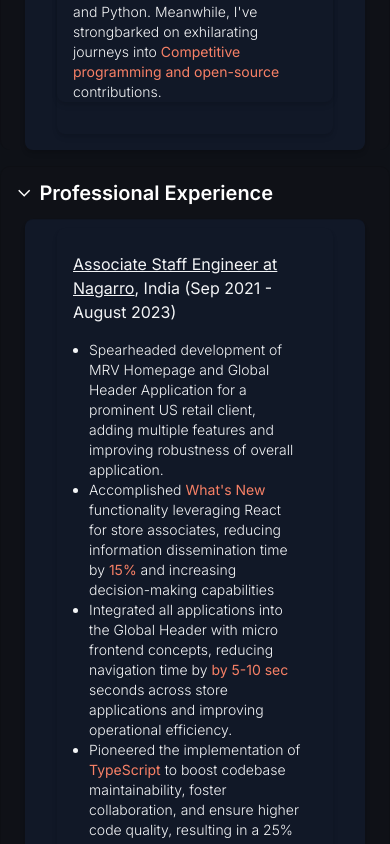
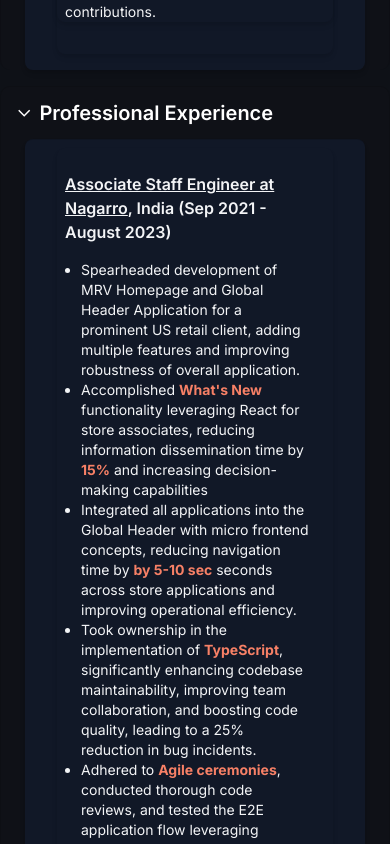
Before and after one commit to sagun03/PortFolio-nextjs, a Next.js app: page / in a window 390 px wide. Shown: the part 1156-2000 px from the top of the page. Built offline with nearby package versions, Linux system fonts and the light colour scheme.

Commit message:
updated styling

```diff
--- a/components/about-me/components/Experience.tsx
+++ b/components/about-me/components/Experience.tsx
@@ -1,18 +1,16 @@
-import { useEffect, useRef } from "react";
-
 const Experience = () => {
   return (
     <section
-      className="px-4 sm:mb-2  flex-wrap  text-gray-100"
+      className="px-2 sm:px-4 sm:mb-2  flex-wrap  text-gray-100"
     >
       <div className="mb-6 text-gray-100">
-        <h3 className="text-base sm:text-lg font-sstrongibold mb-2">
+        <h3 className="text-base sm:text-lg font-semibold mb-2">
           <span className="underline pb-2">
             Associate Staff Engineer at Nagarro
           </span>
           , India (Sep 2021 - August 2023)
         </h3>
-        <ul className="text-sm sm:text-base list-disc font-light list-outside p-2 px-4">
+        <ul className="text-sm sm:text-base list-disc list-outside p-2 px-4">
           <li>
           Spearheaded development of MRV Homepage and Global Header Application for a prominent US retail client, adding multiple features and improving robustness of overall application.
           </li>
@@ -23,7 +21,7 @@
           Integrated all applications into the Global Header with micro frontend concepts, reducing navigation time by <strong className="text-primary">by 5-10 sec</strong> seconds across store applications and improving operational efficiency.
           </li>
           <li>
-          Pioneered the implementation of <strong className="text-primary">TypeScript</strong> to boost codebase maintainability, foster collaboration, and ensure higher code quality, resulting in a 25% reduction in bug incidents
+          Took ownership in the implementation of <strong className="text-primary">TypeScript</strong>, significantly enhancing codebase maintainability, improving team collaboration, and boosting code quality, leading to a 25% reduction in bug incidents.
           </li>
           <li>
           Adhered to <strong className="text-primary">Agile ceremonies</strong>, conducted thorough code reviews, and tested the E2E application flow leveraging <strong className="text-primary">Cypress</strong>, resulting in a 30% improvement in test coverage and boosted overall application reliability.
@@ -41,14 +39,13 @@
         {/* Experience bullet points */}
         <ul className="list-disc text-sm sm:text-base font-light list-outside p-2 px-4">
           <li>
-          Led development efforts from inception of the Plan And Buy Manager Application for a prominent media client in the UK, focusing on performance optimization and increasing user experience.
-
+          Played a key role in the early development of the Plan And Buy Manager Application for a leading media client in the UK, with a strong focus on performance optimization and elevating the user experience.
           </li>
           <li>
           Managed <strong className="text-primary">Bryntum Scheduler</strong> to ensure seamless scheduling capabilities and enhance operational efficiency in adding events to different advertising channels.
           </li>
           <li>
-          Executed routing within applications using <strong className="text-primary">React Router</strong> and collaborated closely with UI/UX designers to achieve seamless navigation and enhance user experience, resulting in a 15% improvement in user satisfaction.
+          Executed routing within applications using <strong className="text-primary">React Router</strong> and collaborated closely with UI/UX designers to achieve seamless navigation and enhance user experience, resulting in a 50% improvement in user satisfaction.
           </li>
           <li>
           Created Micro-Services APIs and conducted comprehensive unit and integration tests with <strong className="text-primary">JEST and RTL</strong>J, resulting in a 25% reduction in bugs and a 90% improvement in overall application stability
--- a/components/about-me/components/IntroSection.tsx
+++ b/components/about-me/components/IntroSection.tsx
@@ -1,8 +1,8 @@
 const IntroSection = () => {
   return (
-    <section className="bg-gray-900 px-4 rounded-lg shadow-md sm:py-2 sm:px-4 mb-2 flex-wrap ">
+    <section className="bg-gray-900 px-2 rounded-lg shadow-md sm:py-2 sm:px-4 mb-2 flex-wrap ">
       <div className="text-lg">
-        <p className="text-sm sm:text-base font-light text-gray-100">
+        <p className="text-sm sm:text-base text-gray-100">
           <span role="img" aria-label="Rocket">
             🚀
           </span>{" "}
```
Also changed, not shown: 1 other file (tests, documents, lock files or other folders).
